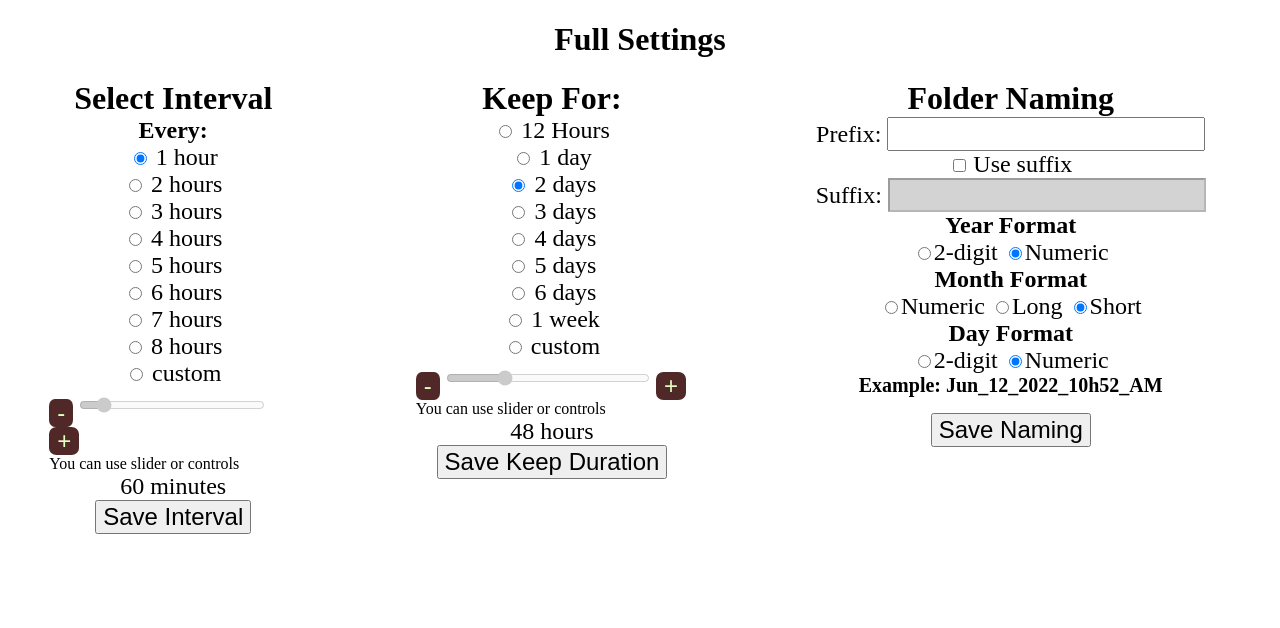
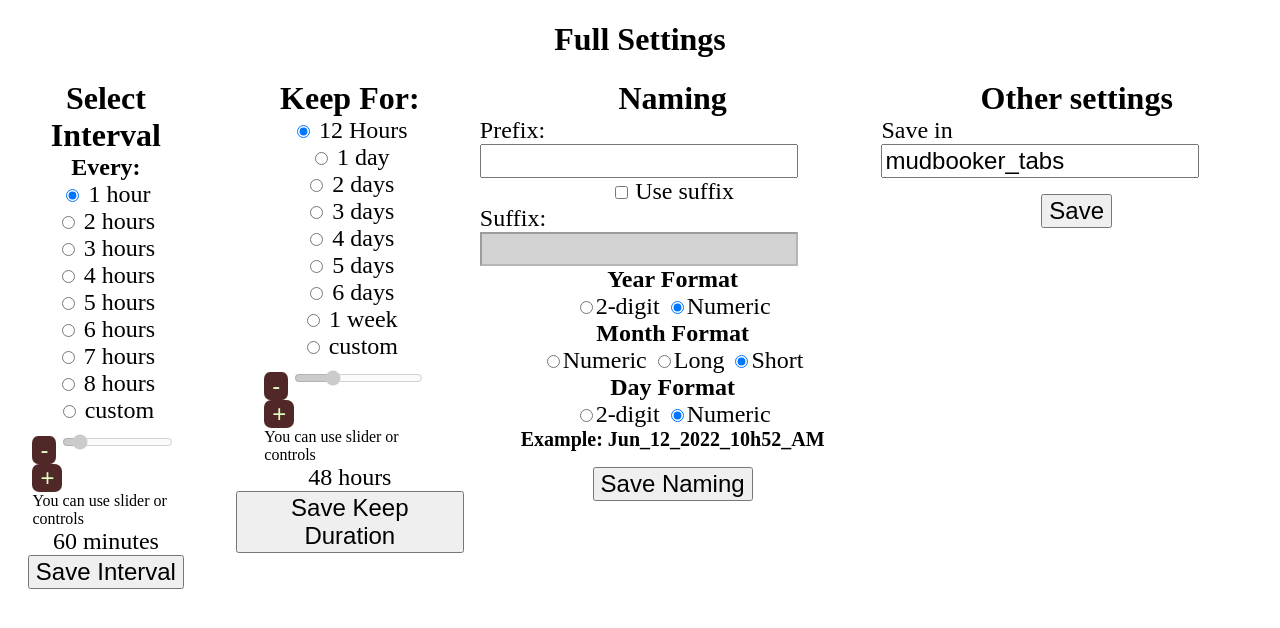
Before and after one commit to irrum6/mudbooka, a browser extension: page options/content/settings.html in a window 1280 px wide. Drawn offline with Linux system fonts and the light colour scheme.

Commit message:
support of custom folder name, kinda

```diff
--- a/options/content/settings.html
+++ b/options/content/settings.html
@@ -95,7 +95,7 @@
             </div>
             <div>
                 <label class="f3">
-                    <input type="radio" name="keepfor" value="12h" data-keep="12h">
+                    <input type="radio" name="keepfor" value="12h" data-keep="12h" checked>
                     12 Hours
                 </label>
             </div>
@@ -107,7 +107,7 @@
             </div>
             <div>
                 <label class="f3">
-                    <input type="radio" name="keepfor" value="2d" data-keep="2d" checked>
+                    <input type="radio" name="keepfor" value="2d" data-keep="2d">
                     2 days
                 </label>
             </div>
@@ -163,7 +163,7 @@
         <!-- naming -->
         <div class="flex-column-center grow1 ml-4">
             <div class="text-center">
-                <span class="f4 bold900">Folder Naming</span>
+                <span class="f4 bold900">Naming</span>
             </div>
             <div>
                 <label class="f3" for="naming_prefix">
@@ -230,6 +230,21 @@
                 <button id="save_naming" class="f3">Save Naming</button>
             </div>
         </div>
+        <!-- other options -->
+        <div class="flex-column-center grow1 ml-4">
+            <div class="text-center">
+                <span class="f4 bold900">Other settings</span>
+            </div>
+            <div>
+                <label class="f3" for="folder_naming">
+                    Save in
+                    <input type="text" class="f3" name="prefix" id="folder_naming" value="mudbooker_tabs">
+                </label>
+            </div>
+            <div class="mt-4">
+                <button id="save_folder_name" class="f3">Save</button>
+            </div>
+        </div>
     </div>
     <script src="../utils.js"></script>
     <script src="settings.js"></script>
--- a/options/content/settings.js
+++ b/options/content/settings.js
@@ -271,10 +271,15 @@ async function SaveNaming() {
 
 }
 
+async function SaveFolderName(){
+    let folder_name = query("#folder_naming").value;
+    await browser.storage.local.set({folder_name});
+}
 
 query("#save_interval")[on]("click", SaveIntervalValue);
 query("#save_keep")[on]("click", SaveKeepValue);
 query("#save_naming")[on]("click", SaveNaming);
+query("#save_folder_name")[on]("click", SaveFolderName);
 
 //set input values from storage
 browser.storage.local.get(["interval", "custom_interval"]).then(SetIntervalValues);
```
Also changed, not shown: background.js (+8 -6 lines), options/index.html (+2 -2 lines), manifest.json.
